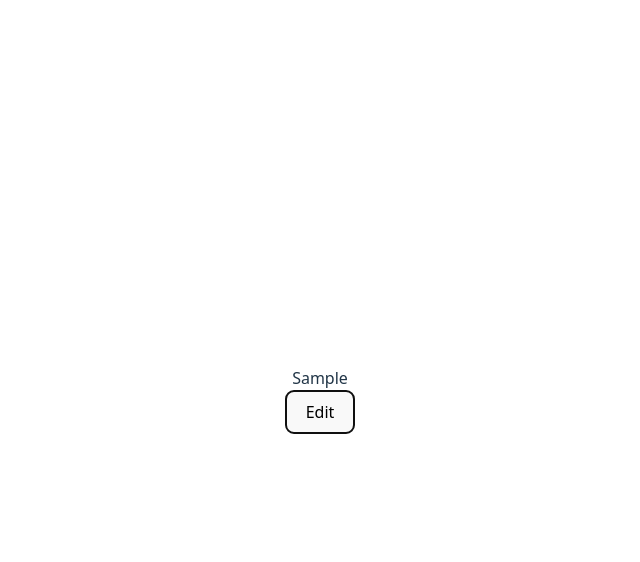
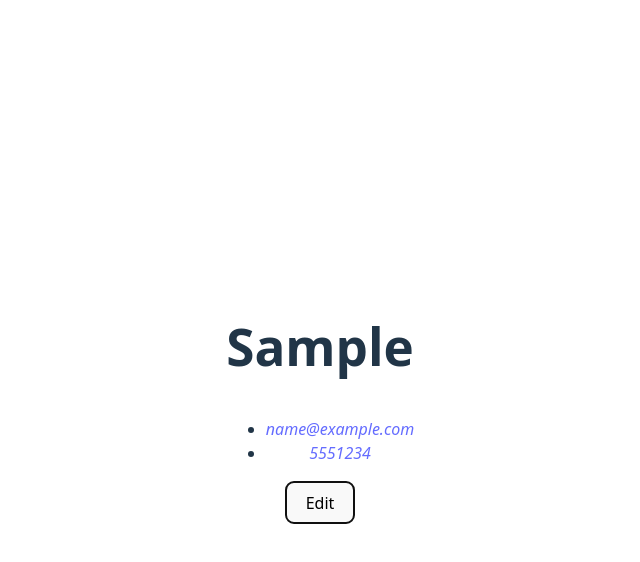
Before and after one commit to rip-the-slit/cv-application, a React (Vite) app: page / in a window 1280 px wide. Both pictures are taken after typing "Sample", "name@example.com", "5551234" into the empty fields and a click on the button "Submit". Shown: the top 562 px of the page, without its empty margins (320-960 px from the left). Built offline with nearby package versions, Linux system fonts and the light colour scheme.

Commit message:
create general information section in the Display component

```diff
--- a/src/components/Display.jsx
+++ b/src/components/Display.jsx
@@ -1,5 +1,13 @@
-export default function Display({data}) {
-    return <section>
-        {data.name}
+export default function Display({ data }) {
+  return <main>
+    <section id="general-information">
+        <h1>{data.name}</h1>
+        <address>
+            <ul>
+                <li><a href={"mailto:" + data.email}>{data.email}</a></li>
+                <li><a href={"tel:" + data.phone}>{data.phone}</a></li>
+            </ul>
+        </address>
     </section>
+  </ main>;
 }
```
